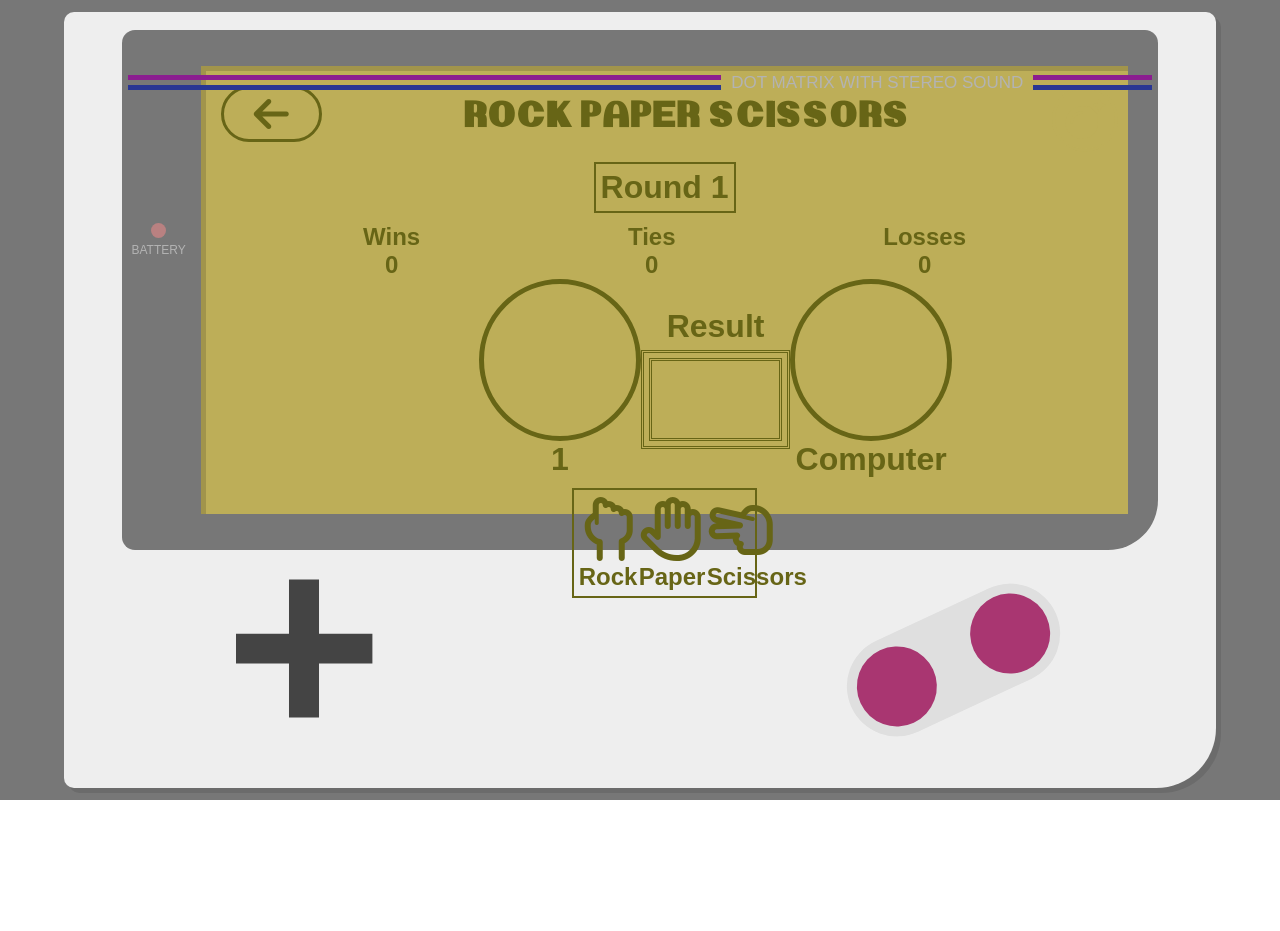
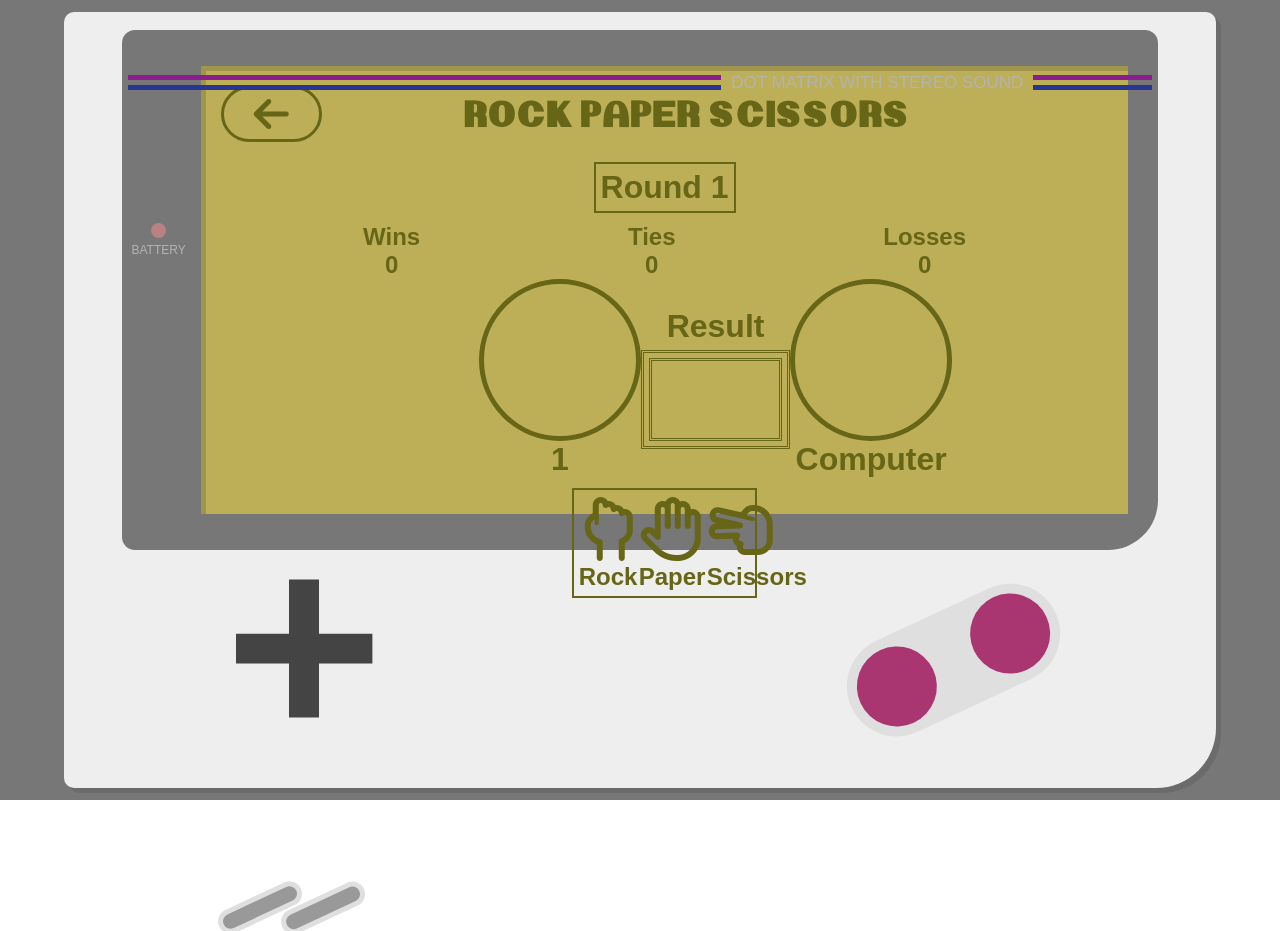
Before and after one commit to mattquint111/Super-React-Boy, a React (Create React App) app in the folder super-react-boy/: page /rps-game/1 in a window 1280 px wide. Before the commit the page ends 802 px from the top, so only its background shows below. Built offline with nearby package versions, Linux system fonts and the light colour scheme; some icons are missing.

Commit message:
start/select

```diff
--- a/super-react-boy/src/App.css
+++ b/super-react-boy/src/App.css
@@ -169,6 +169,18 @@
   border: none;
   cursor: pointer;
   margin-right: 10px;
+}
+
+.startSelectCont {
+  background: #999;
+  height: 15px;
+  width: 80px;
+  transform: rotate(-25deg);
+  box-shadow: 57px 27px #999, 0 0 0 5px #dfdfdf, 57px 27px 0 5px #dfdfdf;
+  border-radius: 10px;
+  position: absolute;
+  top: 900px;
+  right: 980px;
 }
 
 .homepageMainCont {
--- a/super-react-boy/src/components/BaseLayout.js
+++ b/super-react-boy/src/components/BaseLayout.js
@@ -38,6 +38,8 @@ function BaseLayout(props) {
                             <button className="gameButton-Y"></button>
                         </div>
                     </div>
+
+                    <div className="startSelectCont"></div>
                 </div>
             </div>
 
--- a/super-react-boy/src/components/RPSGame.js
+++ b/super-react-boy/src/components/RPSGame.js
@@ -45,8 +45,6 @@ function RPSGame(props) {
     }
 
     const daBomb = (e) => {
-        console.log("ALWAYS WIN")
-
         setPlayerChoice({
             playerChoice: "fas fa-bomb fa-rotate-270",
             computerChoice: "far fa-dizzy deadComputer"
@@ -58,7 +56,6 @@ function RPSGame(props) {
                 wins: game.wins + 1,
                 result: 'WIN!!!'
             })
-
     }
 
   function playerWins() {
```
